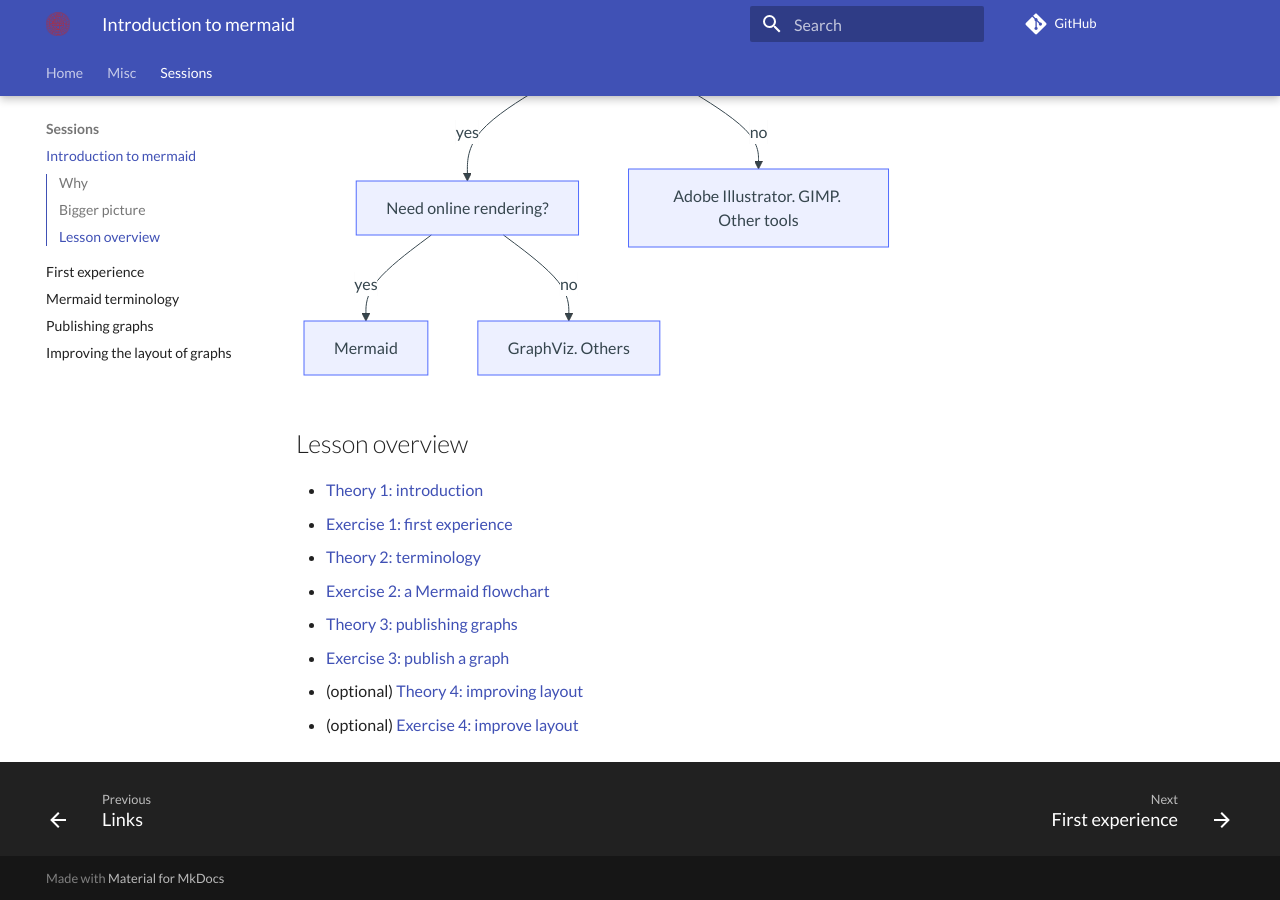
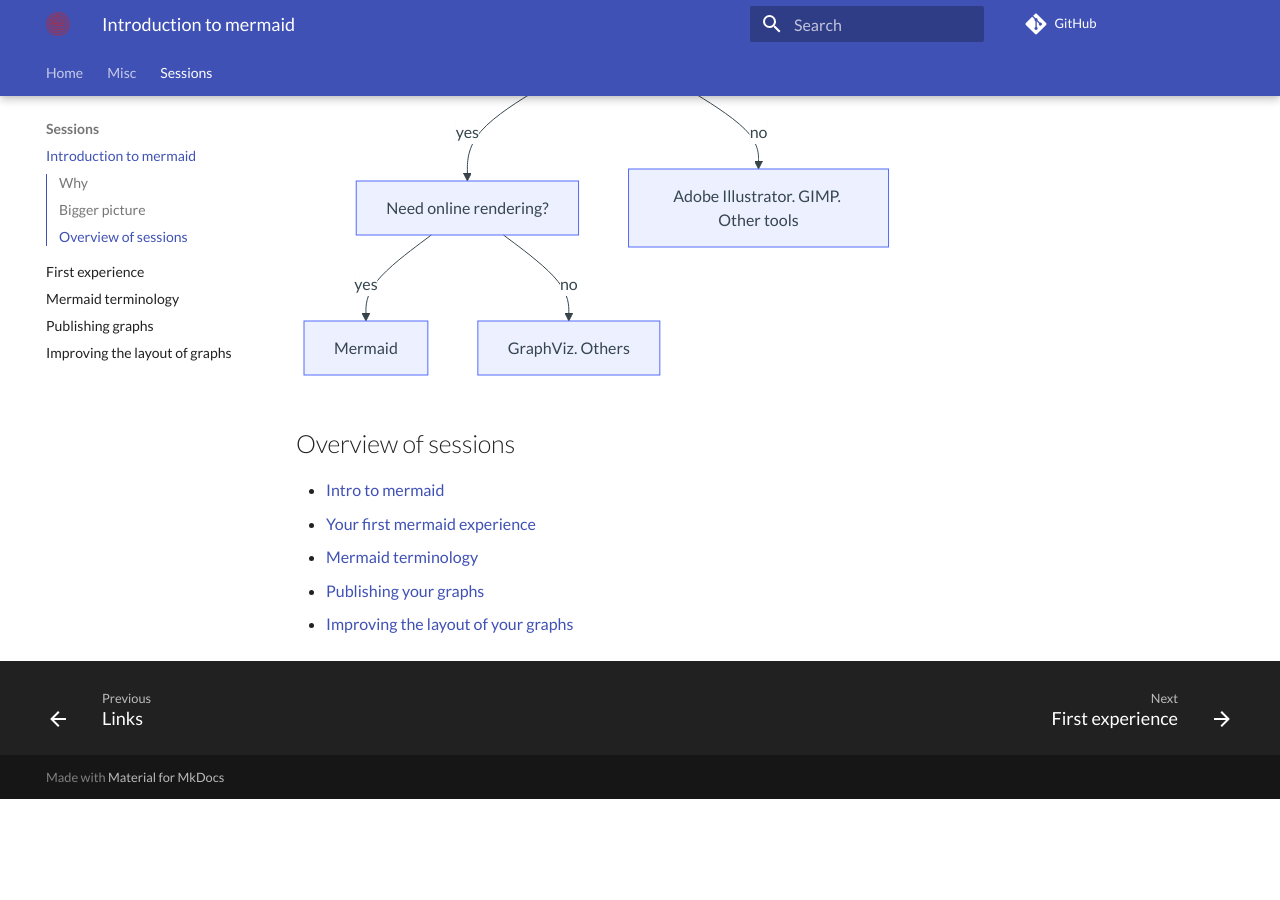
Before and after one commit to richelbilderbeek/lesson_mermaid, an MkDocs documentation site: the page built from docs/sessions/intro_to_mermaid.md, in a window 1280 px wide and 900 px high, scrolled down 1170 px. Built offline with MkDocs 1.6.1 and Material for MkDocs 9.7.7, drawn with Linux system fonts in a browser that asks for light colours; comment, search, counter and statistics services are not loaded; after the commit the page ends 1969 px from its top, so only the background shows below that.

Commit message:
Fix overview

````diff
--- a/docs/sessions/intro_to_mermaid.md
+++ b/docs/sessions/intro_to_mermaid.md
@@ -93,15 +93,10 @@
   need_render --> |no| GraphViz[GraphViz. Others]
 ```
 
+## Overview of sessions
 
-
-## Lesson overview
-
-- [Theory 1: introduction](#theory-1-introduction)
-- [Exercise 1: first experience](#exercise-1-first-experience)
-- [Theory 2: terminology](#theory-2-terminology)
-- [Exercise 2: a Mermaid flowchart](#exercise-2-a-flowchart)
-- [Theory 3: publishing graphs](#theory-3-publishing-graphs)
-- [Exercise 3: publish a graph](#exercise-3-publish-a-graph)
-- (optional) [Theory 4: improving layout](#theory-4-improving-layout)
-- (optional) [Exercise 4: improve layout](#exercise-4-improve-layout)
+- [Intro to mermaid](intro_to_mermaid.md)
+- [Your first mermaid experience](first_experience.md)
+- [Mermaid terminology](mermaid_terminology.md)
+- [Publishing your graphs](publishing_graphs.md)
+- [Improving the layout of your graphs](improving_layout.md)
````
